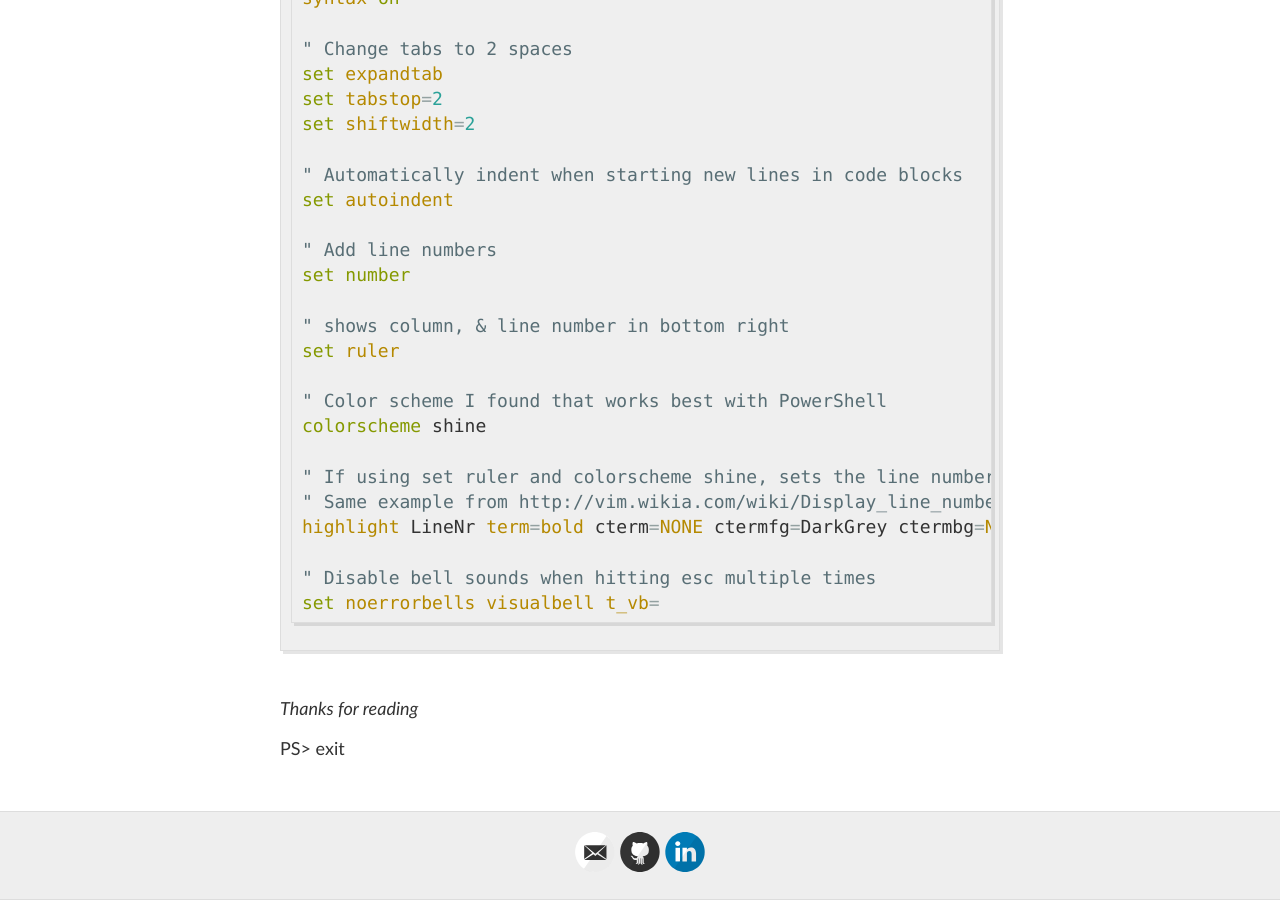
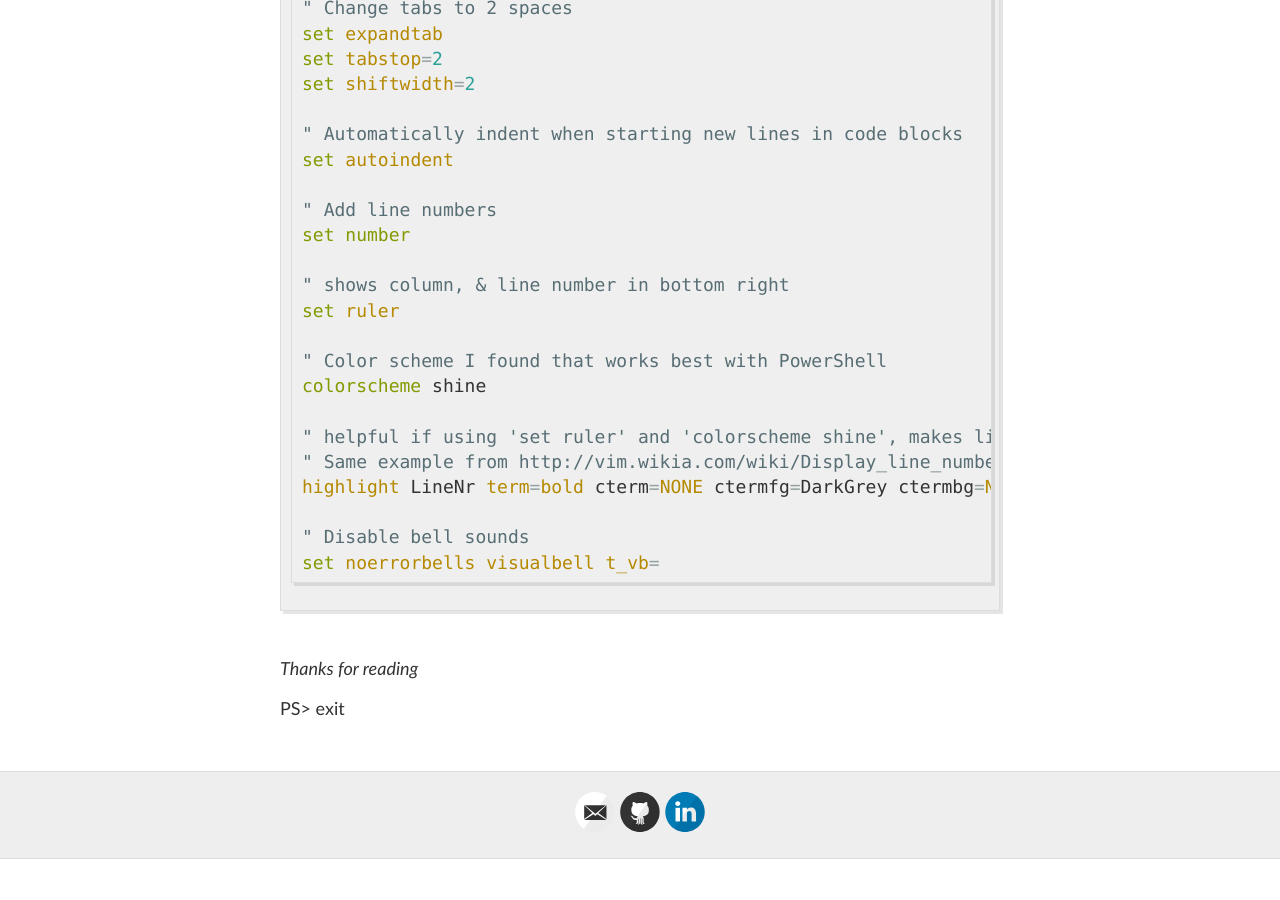
Before and after one commit to briansworth/dev, a Jekyll site: the page built from _posts/2017-6-17-PowerShell-And-Vim.md, in a window 1280 px wide and 900 px high, scrolled down 2833 px. Built offline with Jekyll 4.4.1, drawn with Linux system fonts in a browser that asks for light colours; after the commit the page ends 3692 px from its top, so only the background shows below that.

Commit message:
spacing fixes

````diff
--- a/_posts/2017-6-17-PowerShell-And-Vim.md
+++ b/_posts/2017-6-17-PowerShell-And-Vim.md
@@ -25,6 +25,7 @@
 ```powershell
 Get-Module -Name PSReadline -ListAvailable
 ```
+
 <p>
   If you don't get any results then it's not installed.
   You can install it like so:
@@ -55,7 +56,6 @@
   If you want this set by default you can add this to your profile
   so it loads automatically.
 </p>
-<br>
 
 ### VIM on Windows
 ----
@@ -147,10 +147,10 @@
 " Color scheme I found that works best with PowerShell
 colorscheme shine
 
-" If using set ruler and colorscheme shine, sets the line number color to grey
+" helpful if using 'set ruler' and 'colorscheme shine', makes lineNumbers grey
 " Same example from http://vim.wikia.com/wiki/Display_line_numbers
 highlight LineNr term=bold cterm=NONE ctermfg=DarkGrey ctermbg=NONE gui=NONE guifg=DarkGrey guibg=NONE
 
-" Disable bell sounds when hitting esc multiple times
+" Disable bell sounds
 set noerrorbells visualbell t_vb=
 ```
````
